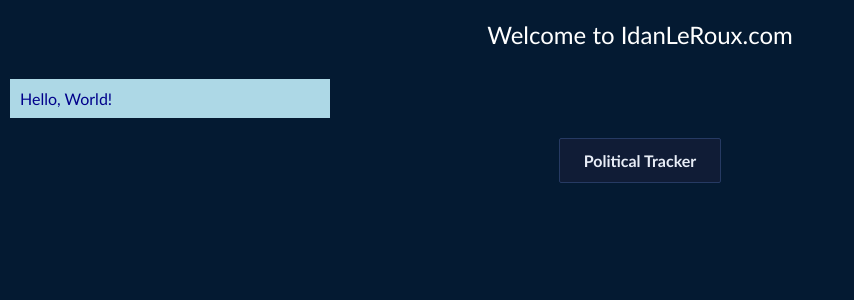
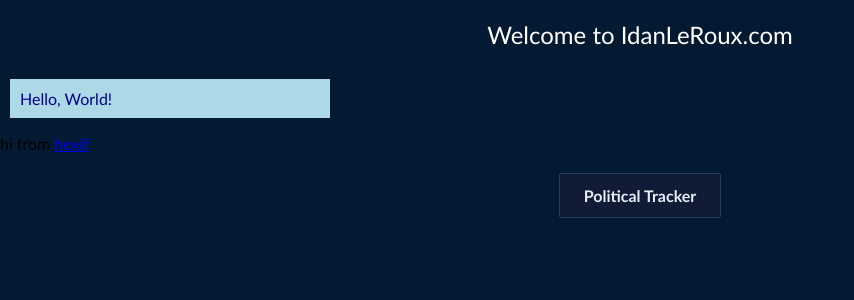
Before and after one commit to idanleroux/flask.idanleroux.com, a Flask app: page / in a window 1280 px wide. Shown: the top 300 px of the page, without its empty margins (0-854 px from the left). Run offline with Flask 3, Linux system fonts and the light colour scheme.

Commit message:
Update index.html

```diff
--- a/templates/index.html
+++ b/templates/index.html
@@ -9,6 +9,7 @@
 <body>
   <div class="title">Welcome to IdanLeRoux.com</div>
   <div class="test">Hello, World!</div>
+  <p>hi from <a href="https://hexif.vercel.app">hexif</a> </p>
   <nav style="text-align: center; margin-top: 20px;">
     <a href="{{ url_for('political_tracker.landing') }}" class="btn" style="
       display: inline-block;
```
